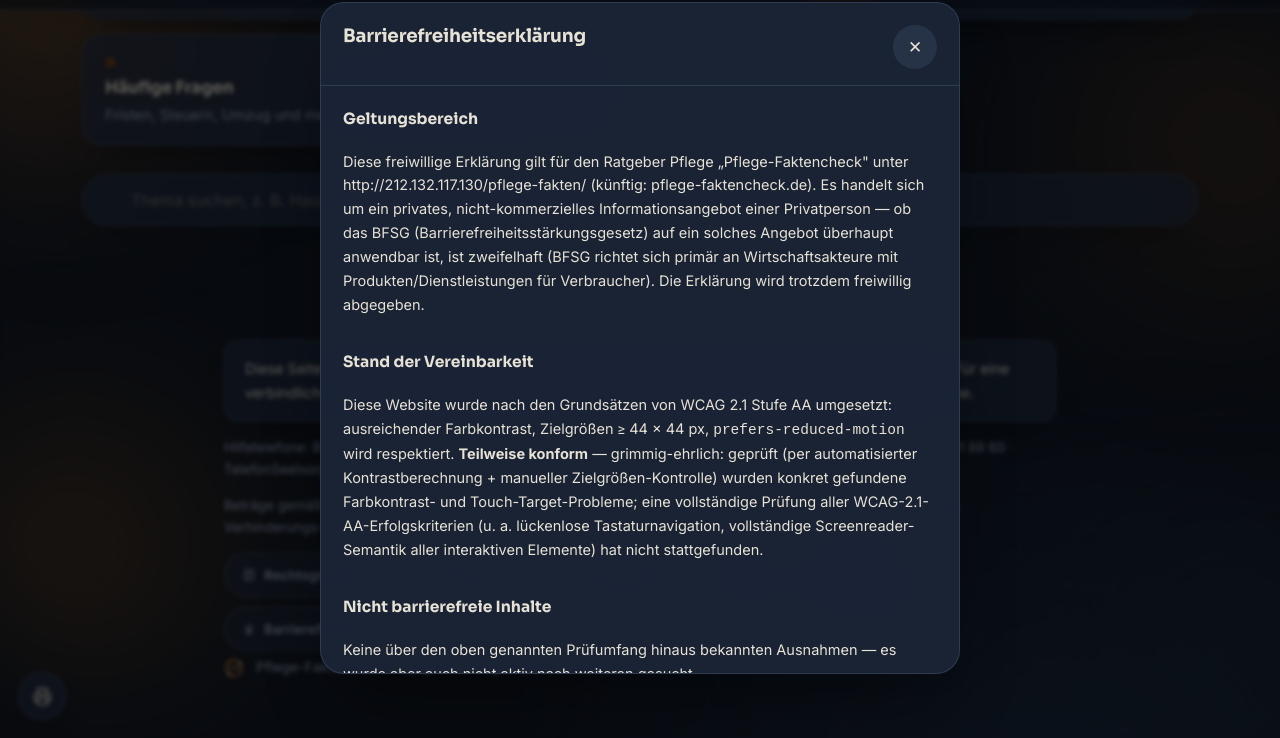
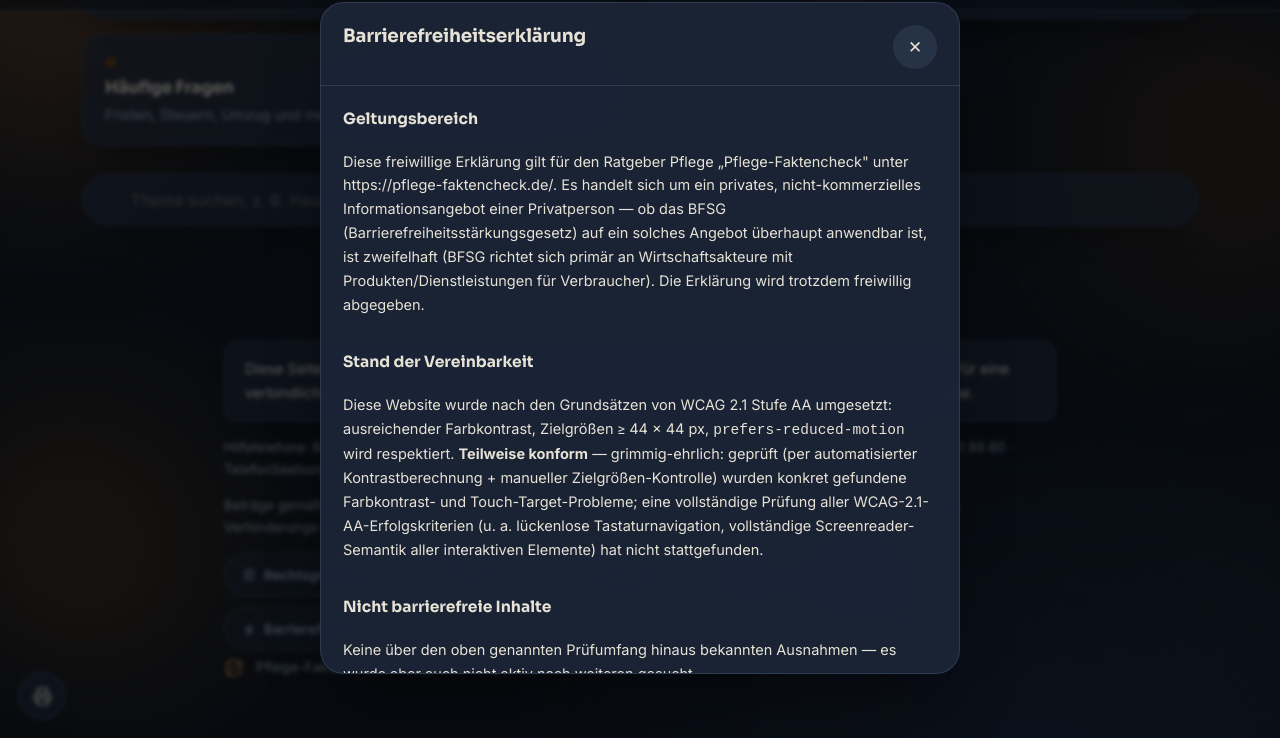
Before and after one commit to Renekrieg1401/YNA, a plain HTML site: page index.html in a window 1280 px wide. Both pictures are taken after a click on the button "Barrierefreiheit". Shown: the part 3945-4683 px from the top of the page. Drawn offline with Linux system fonts and the light colour scheme.

Commit message:
Pflege-Faktencheck: Barrierefreiheitserklärung auf echte Domain umgestellt
Live-HTTPS unter pflege-faktencheck.de eingerichtet (Let's Encrypt,
certbot --nginx, gültig bis 2027-02-13), rohe Server-IP-Referenz entfernt.

Co-Authored-By: Claude Sonnet 5 <noreply@anthropic.com>
Claude-Session: https://claude.ai/code/session_018bkMueXoeNXE3savCphAub

```diff
--- a/index.html
+++ b/index.html
@@ -3115,7 +3115,7 @@
     document.getElementById('cm-title').textContent = 'Barrierefreiheitserklärung';
     var html =
       '<h4>Geltungsbereich</h4>' +
-      '<p>Diese freiwillige Erklärung gilt für den Ratgeber Pflege „Pflege-Faktencheck" unter http://212.132.117.130/pflege-fakten/ (künftig: pflege-faktencheck.de). Es handelt sich um ein privates, nicht-kommerzielles Informationsangebot einer Privatperson — ob das BFSG (Barrierefreiheitsstärkungsgesetz) auf ein solches Angebot überhaupt anwendbar ist, ist zweifelhaft (BFSG richtet sich primär an Wirtschaftsakteure mit Produkten/Dienstleistungen für Verbraucher). Die Erklärung wird trotzdem freiwillig abgegeben.</p>' +
+      '<p>Diese freiwillige Erklärung gilt für den Ratgeber Pflege „Pflege-Faktencheck" unter https://pflege-faktencheck.de/. Es handelt sich um ein privates, nicht-kommerzielles Informationsangebot einer Privatperson — ob das BFSG (Barrierefreiheitsstärkungsgesetz) auf ein solches Angebot überhaupt anwendbar ist, ist zweifelhaft (BFSG richtet sich primär an Wirtschaftsakteure mit Produkten/Dienstleistungen für Verbraucher). Die Erklärung wird trotzdem freiwillig abgegeben.</p>' +
       '<h4>Stand der Vereinbarkeit</h4>' +
       '<p>Diese Website wurde nach den Grundsätzen von WCAG 2.1 Stufe AA umgesetzt: ausreichender Farbkontrast, Zielgrößen ≥ 44 × 44 px, <code>prefers-reduced-motion</code> wird respektiert. <strong>Teilweise konform</strong> — grimmig-ehrlich: geprüft (per automatisierter Kontrastberechnung + manueller Zielgrößen-Kontrolle) wurden konkret gefundene Farbkontrast- und Touch-Target-Probleme; eine vollständige Prüfung aller WCAG-2.1-AA-Erfolgskriterien (u. a. lückenlose Tastaturnavigation, vollständige Screenreader-Semantik aller interaktiven Elemente) hat nicht stattgefunden.</p>' +
       '<h4>Nicht barrierefreie Inhalte</h4>' +
```
